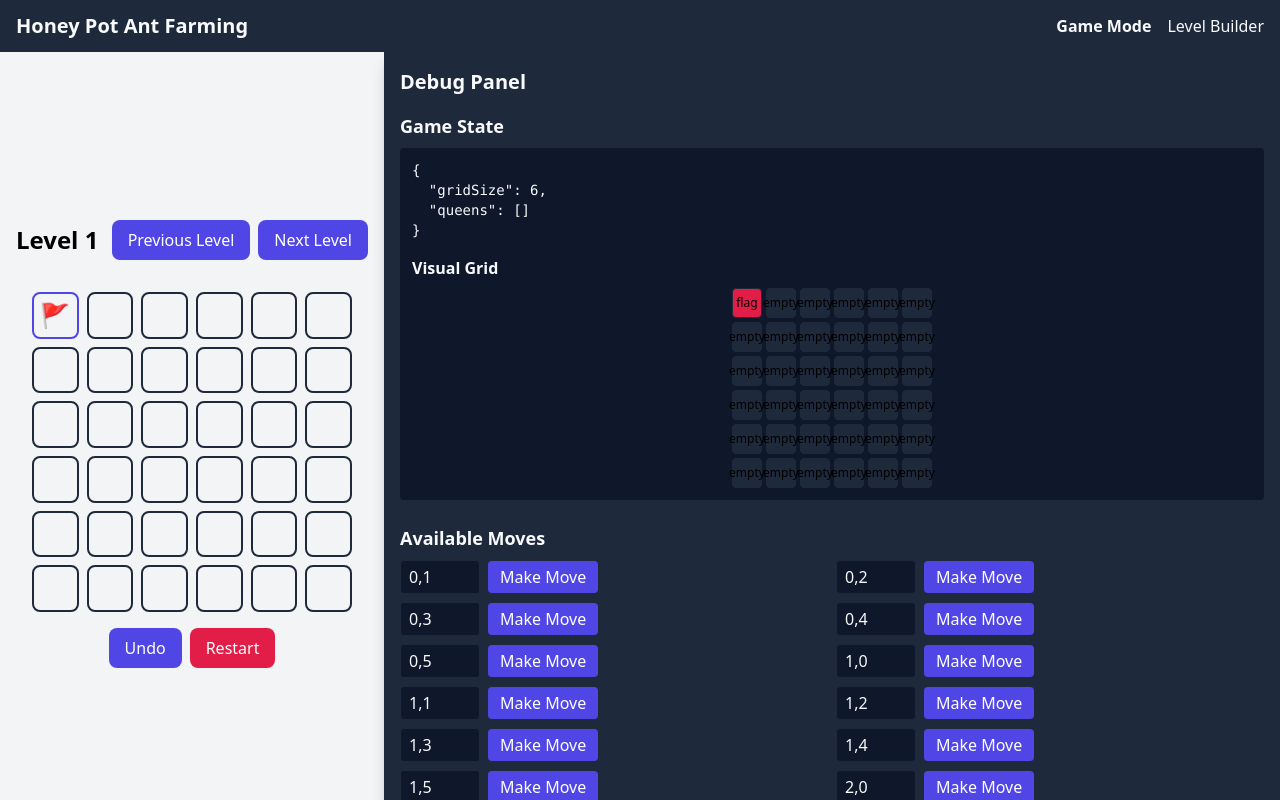
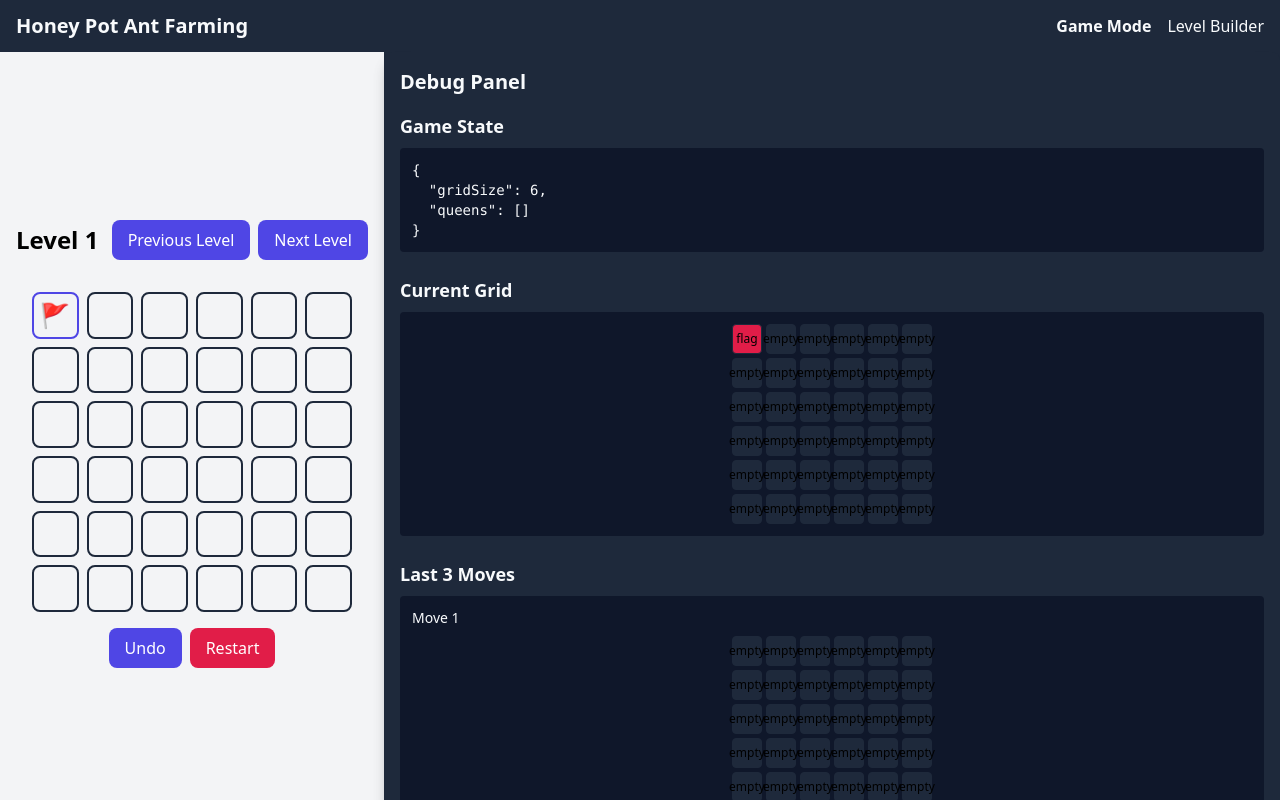
Before and after one commit to Crushford/Cassowary-Games, a Vue app: page / in a window 1280 px wide. Both pictures are taken after a click on the element 55 px from the left and 315 px from the top of the page. Shown: the top 800 px of the page. Built offline with nearby package versions, Linux system fonts and the light colour scheme.

Commit message:
move gamestate logic out of debug panel and into state

```diff
--- a/src/App.vue
+++ b/src/App.vue
@@ -32,12 +32,7 @@
 
       <!-- Global Debug Panel -->
       <div class="flex-1 bg-surface shadow-lg">
-        <DebugPanel
-          :grid="gameStore.grid"
-          :grid-size="gameStore.gridSize"
-          :move-history="gameStore.moveHistory"
-          @make-move="gameStore.handleSquareClick"
-        />
+        <DebugPanel />
       </div>
     </div>
   </div>
--- a/src/components/DebugPanel.vue
+++ b/src/components/DebugPanel.vue
@@ -6,14 +6,27 @@
     <div class="mb-6">
       <h3 class="text-lg font-semibold text-text mb-2">Game State</h3>
       <div class="bg-background p-3 rounded">
-        <pre class="text-sm text-text whitespace-pre-wrap mb-4">{{
+        <pre class="text-sm text-text whitespace-pre-wrap">{{
           JSON.stringify(gameState, null, 2)
         }}</pre>
+      </div>
+    </div>
 
-        <!-- Visual Grid -->
-        <div class="mt-4">
-          <h4 class="text-md font-semibold text-text mb-2">Visual Grid</h4>
-          <DebugGrid :grid="grid" />
+    <!-- Visual Grid -->
+    <div class="mb-6">
+      <h3 class="text-lg font-semibold text-text mb-2">Current Grid</h3>
+      <div class="bg-background p-3 rounded">
+        <DebugGrid :grid="gameStore.grid" />
+      </div>
+    </div>
+
+    <!-- Move History -->
+    <div class="mb-6">
+      <h3 class="text-lg font-semibold text-text mb-2">Last 3 Moves</h3>
+      <div class="space-y-4">
+        <div v-for="(move, index) in lastThreeMoves" :key="index" class="bg-background p-3 rounded">
+          <div class="text-sm text-text mb-2">Move {{ gameStore.moveHistory.length - index }}</div>
+          <DebugGrid :grid="move.grid" />
         </div>
       </div>
     </div>
@@ -32,21 +45,10 @@
           </div>
           <button
             class="rounded bg-primary px-3 py-1 text-white hover:bg-primary-hover"
-            @click="$emit('make-move', move.row, move.col)"
+            @click="gameStore.handleSquareClick(move.row, move.col)"
           >
             Make Move
           </button>
-        </div>
-      </div>
-    </div>
-
-    <!-- Move History -->
-    <div>
-      <h3 class="text-lg font-semibold text-text mb-2">Last 3 Moves</h3>
-      <div class="space-y-4">
-        <div v-for="(move, index) in lastThreeMoves" :key="index" class="bg-background p-3 rounded">
-          <div class="text-sm text-text mb-2">Move {{ moveHistory.length - index }}</div>
-          <DebugGrid :grid="move.grid" />
         </div>
       </div>
     </div>
@@ -57,35 +59,31 @@
 import { computed } from 'vue';
 import type { GridSquare } from './GameGrid.vue';
 import DebugGrid from './DebugGrid.vue';
+import { useGameStore } from '../stores/gameStore';
+import type { GameState } from '../stores/gameStore';
 
-interface Props {
-  grid: GridSquare[][];
-  gridSize: number;
-  moveHistory: { grid: GridSquare[][] }[];
-}
-
-const props = defineProps<Props>();
+const gameStore = useGameStore();
 
 const gameState = computed(() => {
   const queens: { row: number; col: number }[] = [];
-  for (let row = 0; row < props.gridSize; row++) {
-    for (let col = 0; col < props.gridSize; col++) {
-      if (props.grid[row][col].state === 'queen') {
+  for (let row = 0; row < gameStore.gridSize; row++) {
+    for (let col = 0; col < gameStore.gridSize; col++) {
+      if (gameStore.grid[row][col].state === 'queen') {
         queens.push({ row, col });
       }
     }
   }
   return {
-    gridSize: props.gridSize,
+    gridSize: gameStore.gridSize,
     queens,
   };
 });
 
 const availableMoves = computed(() => {
   const moves: { row: number; col: number }[] = [];
-  for (let row = 0; row < props.gridSize; row++) {
-    for (let col = 0; col < props.gridSize; col++) {
-      if (props.grid[row][col].state === 'empty') {
+  for (let row = 0; row < gameStore.gridSize; row++) {
+    for (let col = 0; col < gameStore.gridSize; col++) {
+      if (gameStore.grid[row][col].state === 'empty') {
         moves.push({ row, col });
       }
     }
@@ -94,10 +92,6 @@ const availableMoves = computed(() => {
 });
 
 const lastThreeMoves = computed(() => {
-  return props.moveHistory.slice(-3).reverse();
+  return gameStore.moveHistory.slice(-3).reverse();
 });
-
-defineEmits<{
-  (e: 'make-move', row: number, col: number): void;
-}>();
 </script>
--- a/src/stores/gameStore.ts
+++ b/src/stores/gameStore.ts
@@ -1,7 +1,7 @@
 import { defineStore } from 'pinia';
 import type { GridSquare } from '../components/GameGrid.vue';
 
-interface GameState {
+export interface GameState {
   grid: GridSquare[][];
   gridSize: number;
   moveHistory: { grid: GridSquare[][] }[];
```
